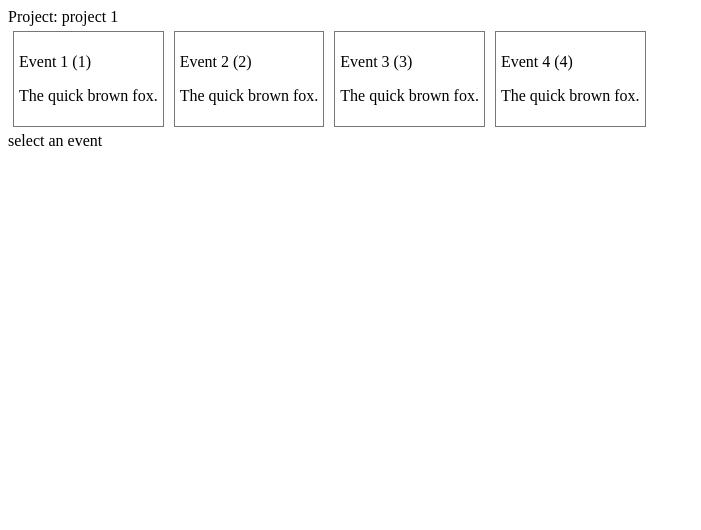
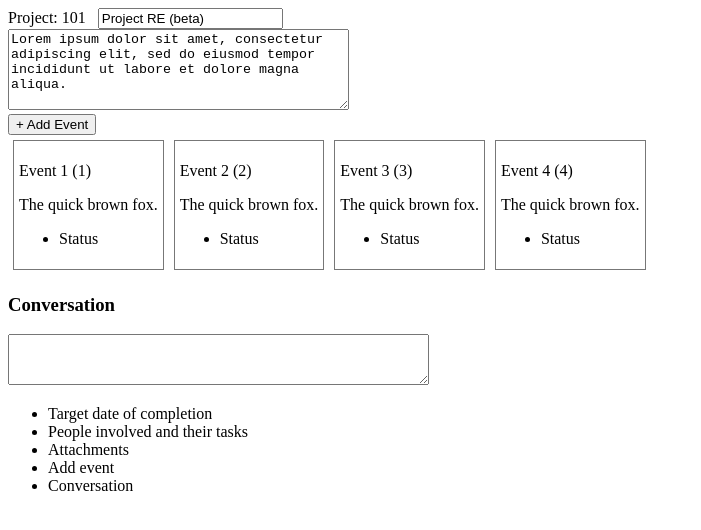
Before and after one commit to derrickoder/re2023, a React (Create React App) app: page / in a window 1280 px wide. Shown: the top 530 px of the page, without its empty margins (0-701 px from the left). Built offline with nearby package versions, Linux system fonts and the light colour scheme.

Commit message:
Added more components.

```diff
--- a/package.json
+++ b/package.json
@@ -3,6 +3,7 @@
   "version": "0.1.0",
   "private": true,
   "dependencies": {
+    "@emotion/react": "^11.10.6",
     "@testing-library/jest-dom": "^5.16.5",
     "@testing-library/react": "^13.4.0",
     "@testing-library/user-event": "^13.5.0",
--- a/src/App.tsx
+++ b/src/App.tsx
@@ -1,21 +1,29 @@
 import Timeline from './components/Timeline'
 import Event from './components/Event'
+import Conversation from './components/Conversation'
 import { IProject } from './interface/IEvent'
 import { IEventsPlusAction, ISelectedEventId } from './interface/IEvent';
 import React, { useState } from 'react';
 
 function App() {
 
-  const [selectedEventId, setSelectedEventId] = useState<ISelectedEventId>({id:0});
+  const [showEventModal, setShowEventModal] = useState(false);
+  const [selectedEventId, setSelectedEventId] = useState(0);
 
-  const onSelect = (id:number) => {
-    setSelectedEventId({id:id});
+  const onOpenModal = (id:number) => {
+    setSelectedEventId(id);
+    setShowEventModal(true);
+  };
+
+  const onCloseModal = () => {
+    setSelectedEventId(0);
+    setShowEventModal(false);
   };
 
   const project: IProject = {
     'id': 101,
-    'name': 'project 1',
-    'description': 'The quick brown fox jumped.',
+    'name': 'Project RE (beta)',
+    'description': 'Lorem ipsum dolor sit amet, consectetur adipiscing elit, sed do eiusmod tempor incididunt ut labore et dolore magna aliqua.',
     'events': [
       {'id': 1, 'name': 'Event 1', 'description': 'The quick brown fox.'},
       {'id': 2, 'name': 'Event 2', 'description': 'The quick brown fox.'},
@@ -26,9 +34,31 @@ function App() {
 
   return (
     <div>
-      Project: {project.name}
-      <Timeline events={project.events} onSelect={onSelect} />
-      <Event id={selectedEventId.id}/>
+      <div>
+        Project: {project.id} &nbsp;&nbsp;
+        <input type="text" value={project.name}></input>
+      </div>
+      <div>
+        <textarea rows={5} cols={40}>{project.description}</textarea>
+      </div>
+
+
+
+      <button>+ Add Event</button>
+
+      <Timeline events={project.events} onSelect={onOpenModal} />
+
+      <Conversation />
+
+      <Event id={selectedEventId} visible={showEventModal} closeModal={onCloseModal}/>
+
+      <ul>
+          <li>Target date of completion</li>
+          <li>People involved and their tasks</li>
+          <li>Attachments</li>
+          <li>Add event</li>
+          <li>Conversation</li>
+      </ul>
     </div>
   );
 }
--- a/src/api/Event.tsx
+++ b/src/api/Event.tsx
@@ -1,58 +1,57 @@
 import { IEventDetails, ITask } from '../interface/IEvent'
 
-function EventDetails(id:number): IEventDetails {
 const allData: IEventDetails[] = [
   { id: 1,
     name: 'Event 1',
     description: 'Lorem ipsum dolor sit amet, consectetur adipiscing elit, sed do eiusmod tempor incididunt ut labore et dolore magna aliqua.',
     tasks: [
-        {id:1, name:'task 1', description: 'sed do eiusmod tempor incididunt ut labore et dolore magna aliqua.'},
-        {id:2, name:'task 2', description: 'incididunt ut labore et dolore magna aliqua.'},
-        {id:3, name:'task 3', description: 'sed do eiusmod sed do eiusmod tempor incididunt ut labore et dolore magna aliqua.'},
+      {users: [{id:1, email:"test@test.com"}], eventId: 1, id:1, name:'task 1', description: 'sed do eiusmod tempor incididunt ut labore et dolore magna aliqua.'},
+      {users: [{id:1, email:"test@test.com"}], eventId: 1, id:2, name:'task 2', description: 'incididunt ut labore et dolore magna aliqua.'},
+      {users: [{id:1, email:"test@test.com"}], eventId: 1, id:3, name:'task 3', description: 'sed do eiusmod sed do eiusmod tempor incididunt ut labore et dolore magna aliqua.'},
     ]},
   { id: 2,
     name: 'Event 2',
     description: 'Ut enim ad minim veniam, quis nostrud exercitation ullamco laboris nisi ut aliquip ex ea commodo consequat.',
     tasks: [
-        {id:1, name:'task 1', description: 'sed do eiusmod tempor incididunt ut labore et dolore magna aliqua.'},
-        //{id:2, name:'task 2', description: 'incididunt ut labore et dolore magna aliqua.'},
-        {id:3, name:'task 2', description: 'sed do eiusmod sed do eiusmod tempor incididunt ut labore et dolore magna aliqua.'},
-        {id:3, name:'task 3', description: 'sed do eiusmod sed do eiusmod tempor incididunt ut labore et dolore magna aliqua.'},
-        {id:3, name:'task 4', description: 'sed do eiusmod sed do eiusmod tempor incididunt ut labore et dolore magna aliqua.'},
-        {id:3, name:'task 5', description: 'sed do eiusmod sed do eiusmod tempor incididunt ut labore et dolore magna aliqua.'},
+      {users: [{id:1, email:"test@test.com"}], eventId: 2, id:1, name:'task 1', description: 'sed do eiusmod tempor incididunt ut labore et dolore magna aliqua.'},
+      {users: [{id:1, email:"test@test.com"}], eventId: 2, id:2, name:'task 2', description: 'sed do eiusmod sed do eiusmod tempor incididunt ut labore et dolore magna aliqua.'},
+      {users: [{id:1, email:"test@test.com"}], eventId: 2, id:3, name:'task 3', description: 'sed do eiusmod sed do eiusmod tempor incididunt ut labore et dolore magna aliqua.'},
+      {users: [{id:1, email:"test@test.com"}], eventId: 2, id:4, name:'task 4', description: 'sed do eiusmod sed do eiusmod tempor incididunt ut labore et dolore magna aliqua.'},
+      {users: [{id:1, email:"test@test.com"}], eventId: 2, id:5, name:'task 5', description: 'sed do eiusmod sed do eiusmod tempor incididunt ut labore et dolore magna aliqua.'},
     ]},
-    { id: 3, name: 'Event 3', description: 'Duis aute irure dolor in reprehenderit in voluptate velit esse cillum dolore eu fugiat nulla pariatur.', tasks: [
-      {id:1, name:'task 1', description: 'sed do eiusmod tempor incididunt ut labore et dolore magna aliqua.'},
-      {id:2, name:'task 2', description: 'incididunt ut labore et dolore magna aliqua.'},
+  { id: 3,
+    name: 'Event 3',
+    description: 'Duis aute irure dolor in reprehenderit in voluptate velit esse cillum dolore eu fugiat nulla pariatur.',
+    tasks: [
+      {users: [{id:1, email:"test@test.com"}], eventId: 3, id:1, name:'task 1', description: 'sed do eiusmod tempor incididunt ut labore et dolore magna aliqua.'},
+      {users: [{id:1, email:"test@test.com"}], eventId: 3, id:2, name:'task 2', description: 'incididunt ut labore et dolore magna aliqua.'},
       //{id:3, name:'task 3', description: 'sed do eiusmod sed do eiusmod tempor incididunt ut labore et dolore magna aliqua.'},
     ]},
-    { id: 4, name: 'Event 4', description: 'Excepteur sint occaecat cupidatat non proident, sunt in culpa qui officia deserunt mollit anim id est laborum.',tasks: [
-      {id:1, name:'task 1', description: 'sed do eiusmod tempor incididunt ut labore et dolore magna aliqua.'},
-      {id:2, name:'task 2', description: 'incididunt ut labore et dolore magna aliqua.'},
-      {id:3, name:'task 3', description: 'sed do eiusmod sed do eiusmod tempor incididunt ut labore et dolore magna aliqua.'},
-      {id:4, name:'task 3', description: 'sed do eiusmod sed do eiusmod tempor incididunt ut labore et dolore magna aliqua.'},
+  { id: 4,
+    name: 'Event 4',
+    description: 'Excepteur sint occaecat cupidatat non proident, sunt in culpa qui officia deserunt mollit anim id est laborum.',
+    tasks: [
+      {users: [{id:1, email:"test@test.com"},{id:2, email:"test2@test.com"}], eventId: 4, id:1, name:'task 1', description: 'sed do eiusmod tempor incididunt ut labore et dolore magna aliqua.'},
+      {users: [{id:1, email:"test@test.com"}], eventId: 4, id:2, name:'task 2', description: 'incididunt ut labore et dolore magna aliqua.'},
+      {users: [{id:1, email:"test@test.com"}], eventId: 4, id:3, name:'task 3', description: 'sed do eiusmod sed do eiusmod tempor incididunt ut labore et dolore magna aliqua.'},
+      {users: [{id:1, email:"test@test.com"}], eventId: 4, id:4, name:'task 3', description: 'sed do eiusmod sed do eiusmod tempor incididunt ut labore et dolore magna aliqua.'},
   ]},
 ];
 
+function EventDetails(id:number): IEventDetails {
   const data = allData.find(i => i.id === id) as IEventDetails;
-
   return data;
 }
 
-function TaskDetails(id:number): ITask {
-  const allData: ITask[] = [
-    { id: 1, name: 'Task 1', description: 'Lorem ipsum dolor sit amet, consectetur adipiscing elit, sed do eiusmod tempor incididunt ut labore et dolore magna aliqua.' },
-    { id: 2, name: 'Task 2', description: 'Ut enim ad minim veniam, quis nostrud exercitation ullamco laboris nisi ut aliquip ex ea commodo consequat.' },
-    { id: 3, name: 'Task 3', description: 'Duis aute irure dolor in reprehenderit in voluptate velit esse cillum dolore eu fugiat nulla pariatur.' },
-    { id: 4, name: 'Task 4', description: 'Excepteur sint occaecat cupidatat non proident, sunt in culpa qui officia deserunt mollit anim id est laborum.' },
-  ];
-
-  const data = allData.find(i => i.id === id) as ITask;
-
-  return data;
+function TasksForEvent(eventId:number): ITask[] {
+  if(eventId===0){
+    return [];
+  }
+  const event = allData.find(i => i.id === eventId) as IEventDetails;
+  return event.tasks;
 }
 
 export default {
   EventDetails,
-  TaskDetails
+  TasksForEvent
 };
--- /dev/null
+++ b/src/components/Conversation.tsx
@@ -0,0 +1,10 @@
+function Conversation(){
+    return (
+        <div>
+            <h3>Conversation</h3>
+            <textarea rows={3} cols={50}></textarea>
+        </div>
+    )
+}
+
+export default Conversation;
--- a/src/components/Event.tsx
+++ b/src/components/Event.tsx
@@ -1,33 +1,110 @@
-import {FunctionComponent} from 'react'
-import {ISelectedEventId} from '../interface/IEvent'
+/** @jsxImportSource @emotion/react */
+import { css } from '@emotion/react'
+import {FunctionComponent, useState} from 'react'
+import {ISelectedEventId, IModalMethods} from '../interface/IEvent'
 import api from '../api/Event';
 import '../css/Event.css'
 import Task from './Task'
+import TaskCard from './TaskCard'
+import Conversation from './Conversation'
 
-const Event : FunctionComponent<ISelectedEventId> = (props) => {
+const Event : FunctionComponent<ISelectedEventId & IModalMethods> = (props) => {
+    const [showTaskModal, setShowTaskModal] = useState(false);
+    const [selectedTaskId, setSelectedTaskId] = useState(0);
+
+    if(props.id === 0){
+        return(<div></div>);
+    }
+
+    const showComponent = (props.visible) ? 'block' : 'none';
 
     let event = api.EventDetails(props.id);
+    let tasks = api.TasksForEvent(props.id);
 
-    if(props.id !== 0){
-        return(
-            <div className="event-details">
+    const handleTaskCardModalOpen = (id:number) => {
+        setSelectedTaskId(id);
+        setShowTaskModal(true);
+    };
 
-                <h3>{event.name} ({event.id})</h3>
-                <div>{event.description}</div>
-                <h4>Tasks</h4>
-                <div className="task-container">
-                    {
-                        event.tasks.map(task => {
-                            return (<Task id={task.id} name={task.name} description={task.description} />)
-                        })
-                    }
-                </div>
+    const handleTaskCardModalClose = () => {
+        setSelectedTaskId(0);
+        setShowTaskModal(false);
+    };
+
+    return(
+        <div
+            css={css`
+                display:${showComponent};
+                border:solid #333 1px;
+                padding:5px;
+                position:fixed;
+                left: 10px;
+                top: 10px;
+                width: 80%; /* Full width */
+                height: 80%; /* Full height */
+                background-color: #fff;
+            `}
+            className="event-details">
+
+            <div
+                css={css`
+                    cursor:pointer;
+                    color:#333;
+                    font-size:12px;
+                    font-family:tahoma;
+                    margin-bottom:5px;
+                `}
+                onClick={() => props.closeModal()}
+            >
+                close
             </div>
-        );
-    }
 
-    return (
-        <div>select an event</div>
+            <div>Event {event.id}</div>
+            <input type="textbox" value={event.name}></input>
+            <div>
+                <div>Description</div>
+                <textarea cols={40} rows={7}>
+                    {event.description}
+                </textarea>
+            </div>
+            <h4>Tasks</h4>
+
+            <button>+ Add Task</button>
+
+            <div className="task-card-container">
+                {
+                    tasks.map(task => {
+                        return (
+                            <TaskCard
+                                key={task.id}
+                                users={task.users}
+                                eventId={task.eventId}
+                                id={task.id}
+                                name={task.name}
+                                description={task.description}
+                                openModal={handleTaskCardModalOpen}
+                                />
+                        )
+                    })
+                }
+            </div>
+
+            <Conversation />
+
+            <ul>
+                <li>Target date of completion</li>
+                <li>People involved and their tasks</li>
+                <li>Conversations</li>
+                <li>Edit event</li>
+                <li>Add task</li>
+            </ul>
+
+            <Task
+                visible={showTaskModal}
+                id={selectedTaskId}
+                closeModal={handleTaskCardModalClose}
+                />
+        </div>
     );
 };
 
--- a/src/components/Task.tsx
+++ b/src/components/Task.tsx
@@ -1,34 +1,53 @@
-import {FunctionComponent} from 'react'
-import {ISelectedTaskId, ITask} from '../interface/IEvent'
-import '../css/Task.css'
-import api from '../api/Event'
+/** @jsxImportSource @emotion/react */
+import { css } from '@emotion/react'
+import { ITaskComponentProps } from '../interface/IEvent'
+import Conversation from '../components/Conversation'
 
-function Task(props: ITask){
+function Task(props: ITaskComponentProps){
+
+    const showComponent = (props.visible) ? 'block' : 'none';
+
     return(
-        <div className="task">
-            <h4>{props.name} ({props.id})</h4>
-            <div>{props.description}</div>
+        <div id="task"
+            css={css`
+                display:${showComponent};
+                border:solid #333 1px;
+                padding:5px;
+                position:fixed;
+                left: 10px;
+                top: 10px;
+                width: 80%; /* Full width */
+                height: 80%; /* Full height */
+                background-color: #fff;
+            `}
+        >
+            <div
+                css={css`
+                    cursor:pointer;
+                    color:#333;
+                    font-size:12px;
+                    font-family:tahoma;
+                    margin-bottom:5px;
+                `}
+                onClick={() => props.closeModal()}
+            >
+                close
+            </div>
+
+            Task {props.id}
+
+            <Conversation />
+
+            <ul>
+                <li>People involved</li>
+                <li>Conversations</li>
+                <li>Attachments</li>
+                <li>Description of task</li>
+                <li>Target date of completion</li>
+            </ul>
+
         </div>
     );
-
 }
 
-// const Task : FunctionComponent<ISelectedTaskId> = (props) => {
-
-
-
-//     if(props.id !== 0){
-//         return(
-//             <div className="task">
-//             <h4>Task</h4>
-//             Lorem ipsum dolor sit amet, consectetur adipiscing elit, sed do eiusmod tempor incididunt.
-//         </div>
-//         );
-//     }
-
-//     return (
-//         <div>select an event</div>
-//     );
-// };
-
 export default Task;
--- /dev/null
+++ b/src/components/TaskCard.tsx
@@ -0,0 +1,40 @@
+/** @jsxImportSource @emotion/react */
+import { css } from '@emotion/react'
+import { ITask, ITaskCardMethods } from '../interface/IEvent'
+import User from './User'
+import '../css/Task.css'
+
+function TaskCard(props: (ITask & ITaskCardMethods)){
+//    function TaskCard(props: ITask){
+    // const handleOpenTask = () => {
+    //     alert(props.id);
+    // };
+
+    return(
+        <div className="task">
+            <div
+            css={css`
+                font-family:tahoma;
+                margin-bottom:3px;
+                cursor:pointer;
+            `}
+            onClick={() => props.openModal(props.id)}
+            >
+                {props.name} ({props.id})
+            </div>
+            <div>{props.description}</div>
+            {
+                props.users.map(user =>{
+                    return <User key={user.id} id={user.id} email={user.email} />
+                })
+            }
+
+            <ul>
+                <li>Task status</li>
+                <li>Target completion date</li>
+            </ul>
+        </div>
+    );
+}
+
+export default TaskCard;
--- a/src/components/Timeline.tsx
+++ b/src/components/Timeline.tsx
@@ -7,7 +7,7 @@ function Timeline({events, onSelect}:IEventsPlusAction){
         <div className="eventcard-container">
             {
                 events.map(event => {
-                    return(<TimelineEvent event={event} onSelect={onSelect} />)
+                    return(<TimelineEvent key={event.id} event={event} onSelect={onSelect} />)
                 })
             }
         </div>
--- a/src/components/TimelineEvent.tsx
+++ b/src/components/TimelineEvent.tsx
@@ -7,6 +7,10 @@ const TimelineEvent : FunctionComponent<IEventPlusAction> = (props) => {
         <div className="eventCard" onClick={() => props.onSelect(props.event.id)}>
             <p>{props.event.name} ({props.event.id})</p>
             <p>{props.event.description}</p>
+
+            <ul>
+                <li>Status</li>
+            </ul>
         </div>
     );
 }
--- a/src/css/Event.css
+++ b/src/css/Event.css
@@ -4,6 +4,6 @@
     margin:5px;
     width:500px;
 }
-.task-container{
+.task-card-container{
     display:flex;
 }
```
Also changed, not shown: src/components/User.tsx (added, +21 -0 lines), src/interface/IEvent.tsx (+28 -1 lines), 1 other file (tests, documents, lock files or other folders). Lines whose indentation alone changed are shown as unchanged.
